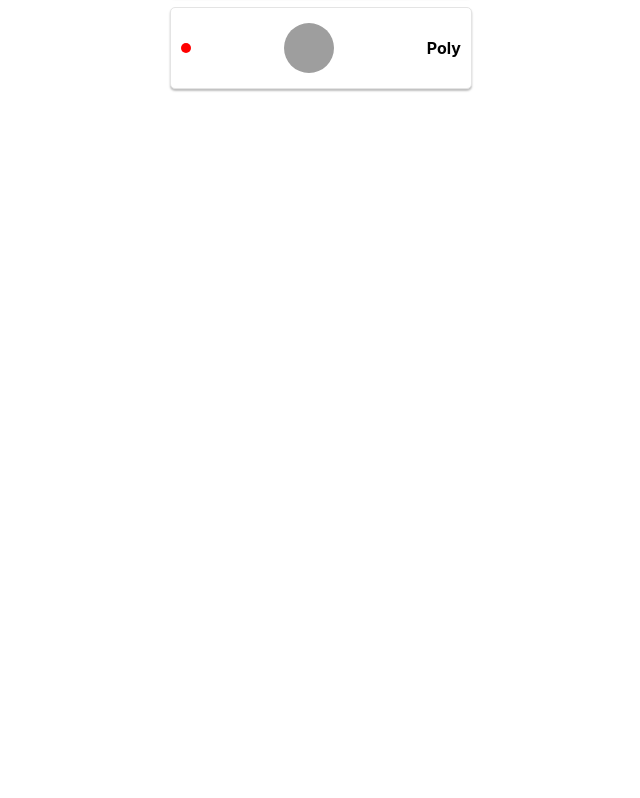
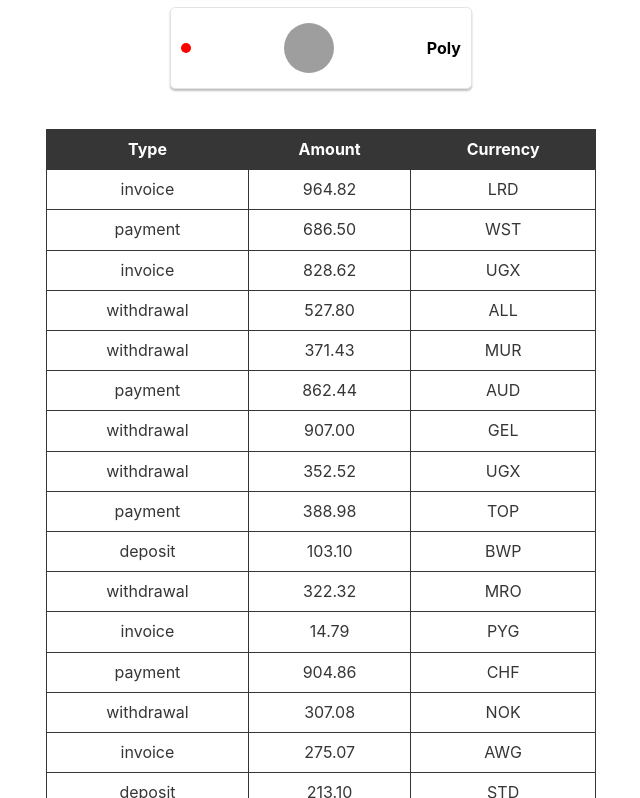
Before and after one commit to Oleh-Kushnir/goit-react-hw-01-componentss, a React (Create React App) app: page / in a window 1280 px wide. Shown: the part 1342-2140 px from the top of the page, without its empty margins (319-959 px from the left). Before the commit the page ends 1491 px from the top, so only its background shows below. Built offline with nearby package versions, Linux system fonts and the light colour scheme; grey boxes are pictures that could not be loaded.

Commit message:
Final
Transactions

```diff
--- a/src/components/App.jsx
+++ b/src/components/App.jsx
@@ -4,6 +4,8 @@
 import stats from '../data/data.json';
 import { Friends } from './FriendList/FriendList';
 import friends from '../data/friends.json';
+import transactions from '../data/transactions.json';
+import { Transactions } from './Transactions/Transactions';
 
 export const App = () => {
   return (
@@ -26,6 +28,7 @@
       />
       <Statistics title="Upload stats" stats={stats}></Statistics>
       <Friends friends={friends} />
+      <Transactions items={transactions} />
     </div>
   );
 };
--- /dev/null
+++ b/src/components/Transactions/Transactions.jsx
@@ -0,0 +1,46 @@
+import PropTypes from 'prop-types';
+
+import {
+  TransactionHistoryTable,
+  TransactionHistoryThead,
+  TransactionHistoryTbody,
+  TransactionHistoryTr,
+  TransactionHistoryTh,
+  TransactionHistoryTd,
+} from './Transactions.module';
+
+export const Transactions = ({ items }) => {
+  return (
+    <TransactionHistoryTable>
+      <TransactionHistoryThead>
+        <TransactionHistoryTr>
+          <TransactionHistoryTh>Type</TransactionHistoryTh>
+          <TransactionHistoryTh>Amount</TransactionHistoryTh>
+          <TransactionHistoryTh>Currency</TransactionHistoryTh>
+        </TransactionHistoryTr>
+      </TransactionHistoryThead>
+      <TransactionHistoryTbody>
+        {items.map(item => {
+          return (
+            <TransactionHistoryTr key={item.id}>
+              <TransactionHistoryTd>{item.type}</TransactionHistoryTd>
+              <TransactionHistoryTd>{item.amount}</TransactionHistoryTd>
+              <TransactionHistoryTd>{item.currency}</TransactionHistoryTd>
+            </TransactionHistoryTr>
+          );
+        })}
+      </TransactionHistoryTbody>
+    </TransactionHistoryTable>
+  );
+};
+
+Transactions.propTypes = {
+  items: PropTypes.arrayOf(
+    PropTypes.shape({
+      id: PropTypes.string.isRequired,
+      type: PropTypes.string.isRequired,
+      amount: PropTypes.string.isRequired,
+      currency: PropTypes.string.isRequired,
+    })
+  ).isRequired,
+};
--- /dev/null
+++ b/src/components/Transactions/Transactions.module.jsx
@@ -0,0 +1,38 @@
+import styled from 'styled-components';
+
+export const TransactionHistoryTable = styled.table`
+  width: 100%;
+  border-collapse: collapse;
+  margin-bottom: 20px;
+  font-size: 14px;
+  line-height: 1.2;
+  color: #363636;
+  text-align: center;
+  border: 1px solid #363636;
+`;
+
+export const TransactionHistoryThead = styled.thead`
+  background-color: #363636;
+  color: #fff;
+  font-size: 16px;
+  font-weight: 700;
+`;
+
+export const TransactionHistoryTbody = styled.tbody`
+  background-color: #fff;
+  color: #363636;
+  font-size: 16px;
+  font-weight: 400;
+`;
+
+export const TransactionHistoryTr = styled.tr``;
+
+export const TransactionHistoryTh = styled.th`
+  padding: 10px;
+  border: 1px solid #363636;
+`;
+
+export const TransactionHistoryTd = styled.td`
+  padding: 10px;
+  border: 1px solid #363636;
+`;
--- /dev/null
+++ b/src/data/transactions.json
@@ -0,0 +1,122 @@
+[
+  {
+    "id": "1e0700a2-5183-4291-85cc-2065a036a683",
+    "type": "invoice",
+    "amount": "964.82",
+    "currency": "LRD"
+  },
+  {
+    "id": "a30f821b-4d25-4ff0-abdd-e340b3f0dd2b",
+    "type": "payment",
+    "amount": "686.50",
+    "currency": "WST"
+  },
+  {
+    "id": "44dca67a-8e5a-4798-bf8e-b15efd4e1abd",
+    "type": "invoice",
+    "amount": "828.62",
+    "currency": "UGX"
+  },
+  {
+    "id": "ea8ed3dc-2b68-4a53-905a-53ecb0adef33",
+    "type": "withdrawal",
+    "amount": "527.80",
+    "currency": "ALL"
+  },
+  {
+    "id": "ea76146a-0b00-4b80-bc02-a8c822176712",
+    "type": "withdrawal",
+    "amount": "371.43",
+    "currency": "MUR"
+  },
+  {
+    "id": "63ca02f9-d637-46b5-9237-f3b24425e029",
+    "type": "payment",
+    "amount": "862.44",
+    "currency": "AUD"
+  },
+  {
+    "id": "ed0263e8-59a5-4bf1-87e0-2bb88e53dc34",
+    "type": "withdrawal",
+    "amount": "907.00",
+    "currency": "GEL"
+  },
+  {
+    "id": "6013bad0-750c-4691-8bc2-d8f2b43969c4",
+    "type": "withdrawal",
+    "amount": "352.52",
+    "currency": "UGX"
+  },
+  {
+    "id": "252c7be4-8b06-4fa7-8d42-61fb835b70d5",
+    "type": "payment",
+    "amount": "388.98",
+    "currency": "TOP"
+  },
+  {
+    "id": "4eaab41b-b967-40ac-82ed-85fc66f646f1",
+    "type": "deposit",
+    "amount": "103.10",
+    "currency": "BWP"
+  },
+  {
+    "id": "9648a350-8469-42d5-8bf3-18090de5fe67",
+    "type": "withdrawal",
+    "amount": "322.32",
+    "currency": "MRO"
+  },
+  {
+    "id": "9c5c25fb-1a95-4b2f-8d1f-4c4426d677cc",
+    "type": "invoice",
+    "amount": "14.79",
+    "currency": "PYG"
+  },
+  {
+    "id": "43ef232c-80e9-4d6f-b48a-b22405620de3",
+    "type": "payment",
+    "amount": "904.86",
+    "currency": "CHF"
+  },
+  {
+    "id": "5161682e-e620-4019-ab0a-24ceb10fbd20",
+    "type": "withdrawal",
+    "amount": "307.08",
+    "currency": "NOK"
+  },
+  {
+    "id": "7b119d71-42e6-4c42-a141-6818b07bb9ff",
+    "type": "invoice",
+    "amount": "275.07",
+    "currency": "AWG"
+  },
+  {
+    "id": "a4f65722-65c4-4c28-b1f4-b8ed988bb205",
+    "type": "deposit",
+    "amount": "213.10",
+    "currency": "STD"
+  },
+  {
+    "id": "c6e5784b-0ca3-48d6-86e5-b5128af5a523",
+    "type": "invoice",
+    "amount": "116.11",
+    "currency": "CUP CUC"
+  },
+  {
+    "id": "c9ebed6a-3a02-4b49-ac0d-0534b51f2bfd",
+    "type": "invoice",
+    "amount": "878.67",
+    "currency": "HKD"
+  },
+  {
+    "id": "a4a98b0e-b22c-438b-9f83-de2df52110c8",
+    "type": "invoice",
+    "amount": "725.03",
+    "currency": "UYU UYI"
+  },
+  {
+    "id": "b39bfa7a-0166-4c47-94d6-87d20590f746",
+    "type": "payment",
+    "amount": "405.45",
+    "currency": "MDL"
+  }
+]
```
